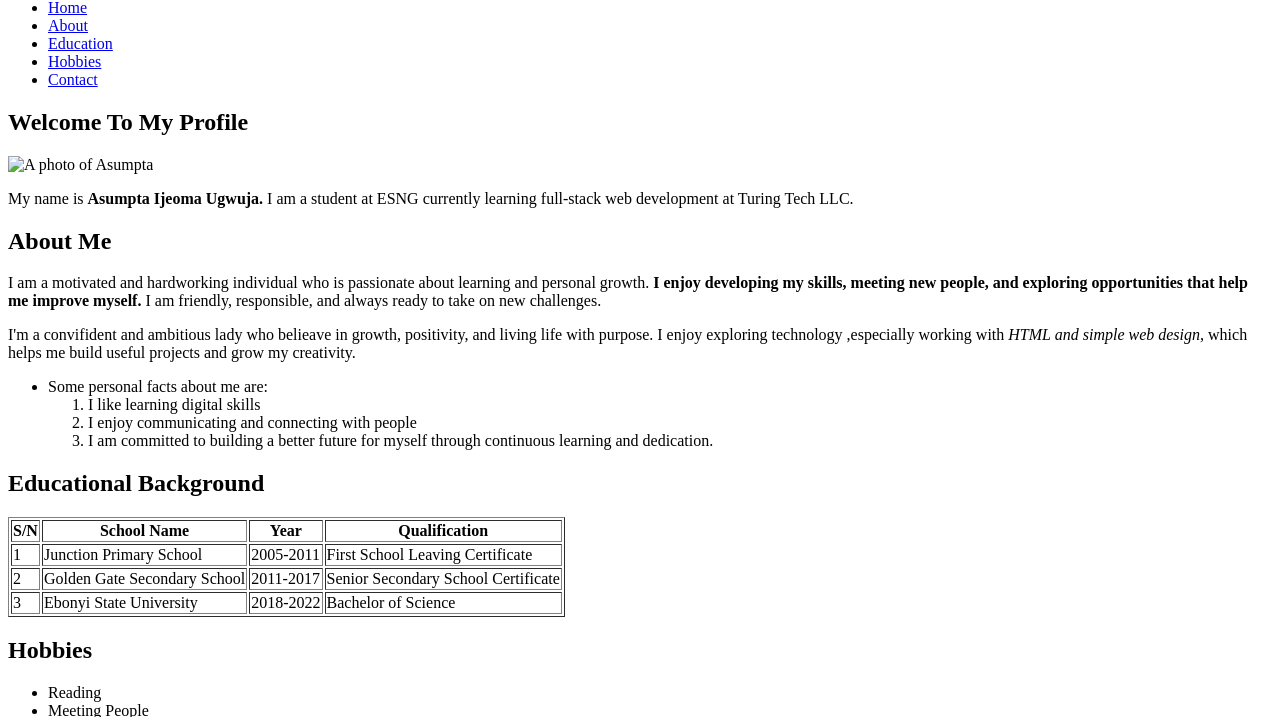
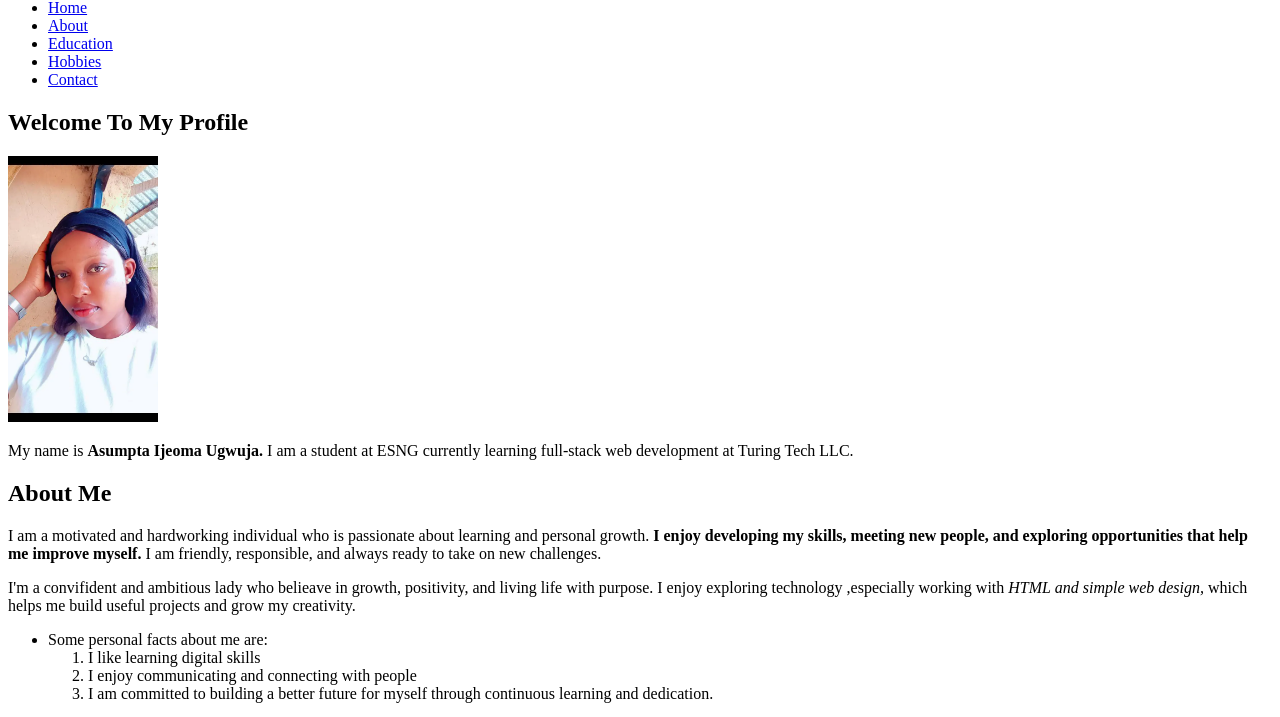
Before and after one commit to ijasumpta/personal-project-html, a plain HTML site: page index.html in a window 1280 px wide. Shown: the part 68-785 px from the top of the page. Drawn offline with Linux system fonts and the light colour scheme.

Commit message:
Update index.html

```diff
--- a/index.html
+++ b/index.html
@@ -26,7 +26,7 @@
          <h1>Welcome To My Profile</h1>
 
 
-             <img src="./image/Asumpta picture.jpg" alt="A photo of Asumpta" width="150">
+             <img src="./Asumpta picture.jpg" alt="A photo of Asumpta" width="150">
 
           <p>
             My name is <strong>Asumpta Ijeoma Ugwuja.</strong> I am a student at ESNG currently learning full-stack web development at Turing Tech LLC.
@@ -149,4 +149,5 @@
       </footer>
 
 </body>
+
 </html>
```
